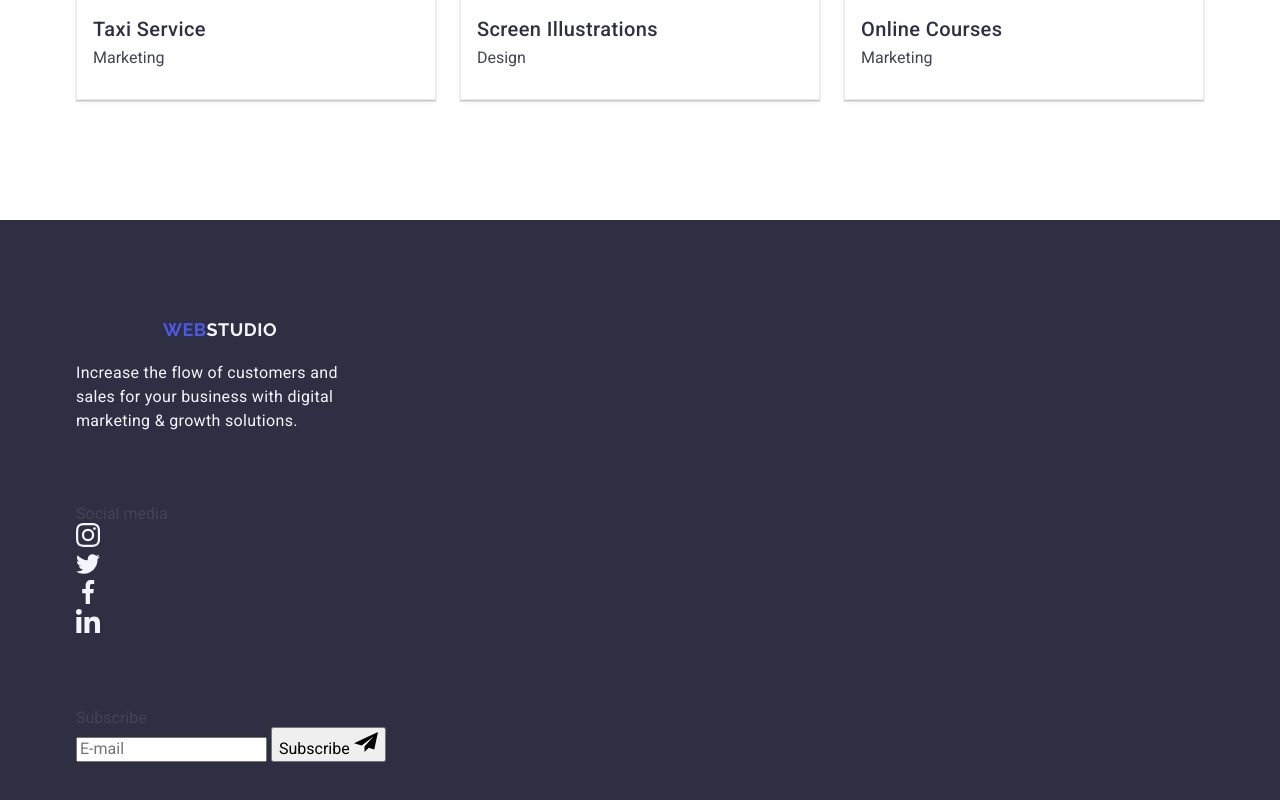
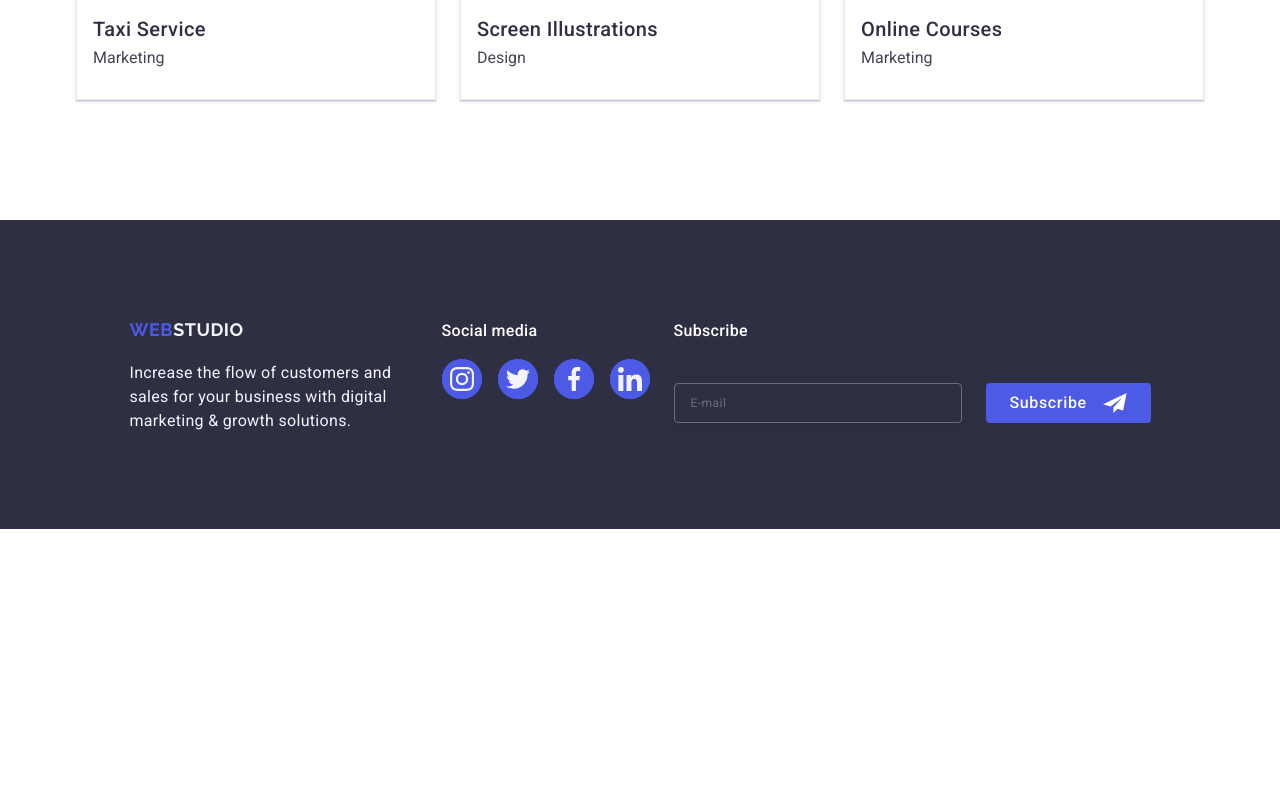
Before and after one commit to Serhii-Panov/goit-markup-hw-06, a plain HTML site: page index.html in a window 1280 px wide. Shown: the part 3010-3810 px from the top of the page. After the commit the page ends 3539 px from the top, so only its background shows below. Drawn offline with nearby package versions, Linux system fonts and the light colour scheme.

Commit message:
footer almost done

```diff
--- a/css/styles-old.css
+++ b/css/styles-old.css
@@ -2,7 +2,7 @@
 
 /* Standarts section start */
 
-.section-header {
+/* .section-header {
   font-size: 36px;
   line-height: 1.11;
   text-align: center;
@@ -42,7 +42,7 @@
   border-bottom-right-radius: 4px;
   box-shadow: 0px 1px 6px rgba(46, 47, 66, 0.08),
     0px 1px 1px rgba(46, 47, 66, 0.16), 0px 2px 1px rgba(46, 47, 66, 0.08);
-}
+} */
 
 /* =====================Footer section start=====================*/
 
@@ -77,26 +77,10 @@
 }
 
 .footer-socials-box-text {
-  font-weight: 500;
-  font-size: 16px;
-  line-height: 1.5;
-  letter-spacing: 0.02em;
-  color: #fff;
   margin-bottom: 16px;
-}
-.footer-socials-box-icon-list {
-  display: flex;
-  gap: 16px;
 }
 
 .footer-socials-box-list-link {
-  display: flex;
-  align-items: center;
-  justify-content: center;
-  width: 100%;
-  height: 100%;
-  background-color: #4d5ae5;
-  border-radius: 50%;
   transition: background-color 250ms cubic-bezier(0.4, 0, 0.2, 1);
 }
 
@@ -105,82 +89,15 @@
   background-color: #31d0aa;
 }
 
-.footer-socials-box-icon {
-  display: flex;
-  justify-content: center;
-  align-items: center;
-  width: 40px;
-  height: 40px;
-  background-color: #4d5ae5;
-  border-radius: 50%;
-}
-
-.bottom-subscribe {
-  display: flex;
-  gap: 24px;
-}
 .bottom-subscribe-form {
-  display: flex;
-  /* flex-direction: column; */
   gap: 24px;
 }
 .bottom-subscribe-text {
-  font-weight: 500;
-  font-size: 16px;
-  line-height: 1.5;
-  letter-spacing: 0.02em;
-  color: #fff;
   margin-bottom: 16px;
 }
 
 .bottom-subscribe-form-input {
-  font-size: 12px;
-  line-height: 2;
-  letter-spacing: 0.04em;
-  padding-left: 16px;
-  border: 1px solid #fff;
-  border-radius: 4px;
   width: 264px;
-  height: 40px;
-  padding: 8px 16px;
-  color: #fff;
-  background-color: transparent;
-  box-shadow: 0 4px 4px 0 rgba(0, 0, 0, 0.15);
-}
-
-.bottom-subscribe-form-input::placeholder {
-  font-weight: 400;
-  font-size: 12px;
-  line-height: 2;
-  letter-spacing: 0.04em;
-  color: #fff;
-}
-
-.subscribe-btn {
-  font-family: "Roboto", sans-serif;
-  font-size: 16px;
-  font-weight: 500;
-  line-height: 1.5;
-  letter-spacing: 0.04em;
-
-  display: flex;
-  align-items: center;
-  justify-content: center;
-  flex-direction: row;
-  gap: 16px;
-  border-radius: 4px;
-  padding: 8px 24px;
-  min-width: 165px;
-  height: 40px;
-  background-color: #4d5ae5;
-  color: #fff;
-  align-self: flex-end;
-  border: none;
-  cursor: pointer;
-}
-.subscribe-btn-icon {
-  margin-left: 16px;
-  fill: #fff;
 }
 
 /* =====================Footer section end=====================*/
--- a/css/styles.css
+++ b/css/styles.css
@@ -24,10 +24,6 @@ nav {
   list-style-type: none;
   margin: 0;
   padding-left: 0;
-}
-
-img {
-  display: block;
 }
 
 a {
@@ -770,3 +766,146 @@ button {
   letter-spacing: 0.02em;
   width: 288px;
 }
+.footer-socials-box {
+  display: flex;
+  flex-direction: column;
+  gap: 16px;
+  justify-content: center;
+  margin: 0 auto;
+}
+.footer-socials-box-text {
+  text-align: center;
+  font-weight: 500;
+  font-size: 16px;
+  line-height: 1.5;
+  letter-spacing: 0.02em;
+  color: #fff;
+}
+.footer-socials-box-icon-list {
+  display: flex;
+  gap: 16px;
+}
+.footer-socials-box-list-link {
+  display: flex;
+  align-items: center;
+  justify-content: center;
+  width: 100%;
+  height: 100%;
+  background-color: #4d5ae5;
+  border-radius: 50%;
+}
+.footer-socials-box-icon {
+  display: flex;
+  justify-content: center;
+  align-items: center;
+  width: 40px;
+  height: 40px;
+  background-color: #4d5ae5;
+  border-radius: 50%;
+}
+.bottom-subscribe {
+  display: flex;
+  flex-direction: column;
+  justify-content: center;
+  align-items: center;
+  gap: 24px;
+}
+.bottom-subscribe-form {
+  display: flex;
+  flex-direction: column;
+  align-items: center;
+  justify-content: center;
+  gap: 16px;
+}
+.bottom-subscribe-text {
+  font-weight: 500;
+  font-size: 16px;
+  line-height: 1.5;
+  letter-spacing: 0.02em;
+  color: #fff;
+}
+
+.bottom-subscribe-form-input {
+  font-size: 12px;
+  line-height: 2;
+  letter-spacing: 0.04em;
+  padding-left: 16px;
+  border: 1px solid #fff;
+  border-radius: 4px;
+  width: 288px;
+  height: 40px;
+  padding: 8px 16px;
+  color: #fff;
+  background-color: transparent;
+  box-shadow: 0 4px 4px 0 rgba(0, 0, 0, 0.15);
+  opacity: 0.3;
+}
+
+.bottom-subscribe-form-input::placeholder {
+  font-weight: 400;
+  font-size: 12px;
+  line-height: 2;
+  letter-spacing: 0.04em;
+  color: #fff;
+}
+
+.subscribe-btn {
+  font-family: "Roboto", sans-serif;
+  font-size: 16px;
+  font-weight: 500;
+  line-height: 1.5;
+  letter-spacing: 0.04em;
+
+  display: flex;
+  align-items: center;
+  justify-content: center;
+  flex-direction: row;
+  gap: 16px;
+  border-radius: 4px;
+  padding: 8px 24px;
+  width: 165px;
+  height: 40px;
+  background-color: #4d5ae5;
+  color: #fff;
+  align-self: flex-end;
+  border: none;
+  cursor: pointer;
+  margin: 0 auto;
+}
+.subscribe-btn-icon {
+  fill: #fff;
+}
+/* Tablet */
+@media screen and (min-width: 768px) {
+  .footer-flex-container {
+    flex-direction: row;
+    flex-wrap: wrap;
+    gap: 72px 24px;
+    justify-content: center;
+  }
+  .footer-logo {
+    text-align: left;
+  }
+  .footer-socials-box {
+    display: flex;
+    flex-direction: column;
+    gap: 16px;
+    justify-content: center;
+    margin: 0;
+  }
+  .footer-socials-box-text {
+    text-align: left;
+  }
+  .bottom-subscribe {
+    flex-direction: column;
+    align-items: flex-start;
+  }
+  .bottom-subscribe-inner {
+    display: flex;
+    gap: 24px;
+    justify-content: flex-start;
+  }
+}
+/* Desktop */
+@media screen and (min-width: 1158px) {
+}
--- a/index.html
+++ b/index.html
@@ -680,23 +680,24 @@
         </div>
         <div class="bottom-subscribe">
           <p class="bottom-subscribe-text">Subscribe</p>
-          <form class="bottom-subscribe-form">
-            <label for="user-email" class="bottom-subscribe-label"
-              ><input
+          <div class="bottom-subscribe-inner">
+            <form class="bottom-subscribe-form">
+              <label for="user-email" class="bottom-subscribe-label"></label>
+              <input
                 type="email"
                 name="user-email"
                 id="user-email"
                 placeholder="E-mail"
                 class="bottom-subscribe-form-input"
               />
-            </label>
+            </form>
             <button type="submit" class="subscribe-btn">
               Subscribe
               <svg width="24" height="24" class="subscribe-btn-icon">
                 <use href="./images/icons.svg#icon-send"></use>
               </svg>
             </button>
-          </form>
+          </div>
         </div>
       </div>
     </footer>
```
